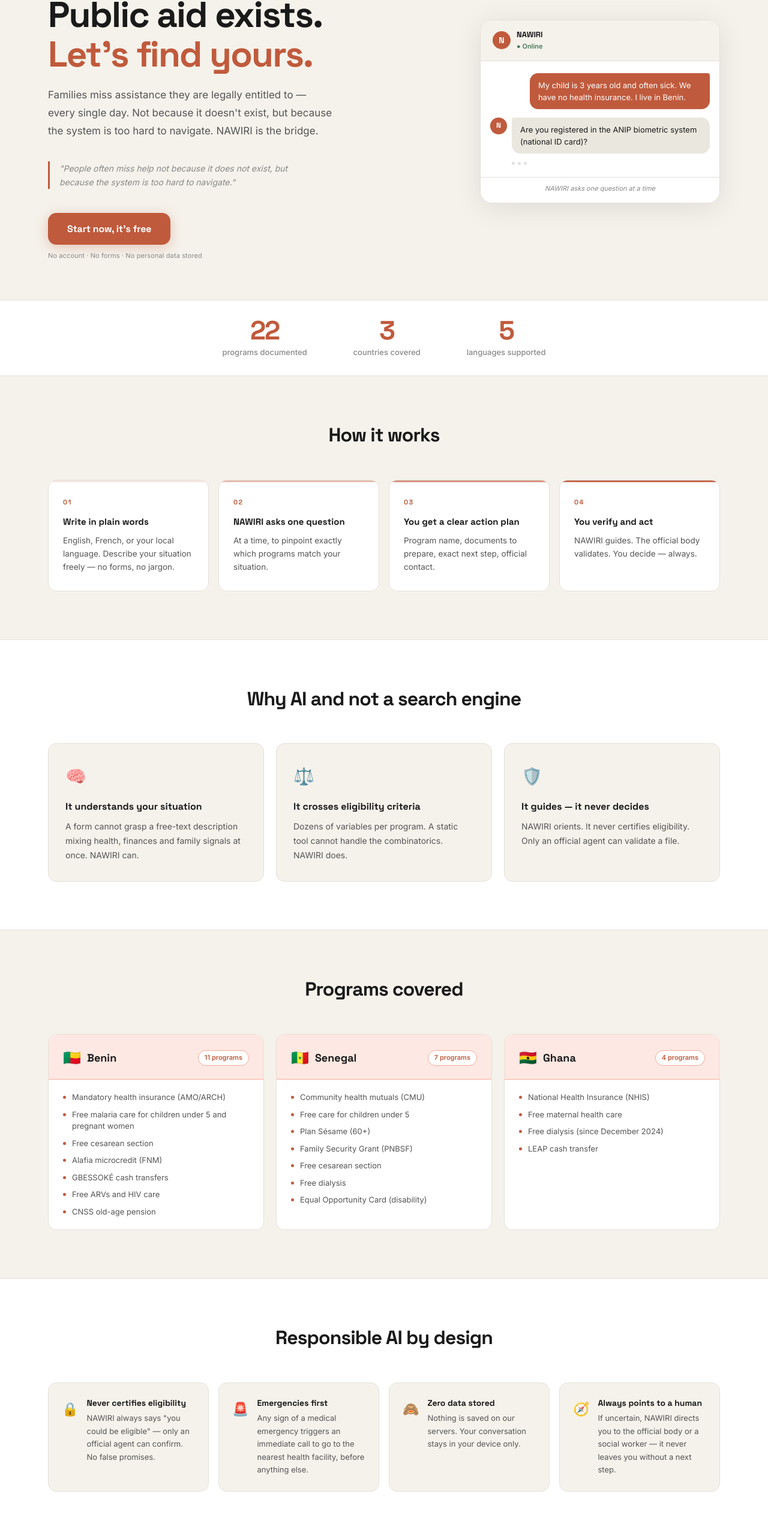
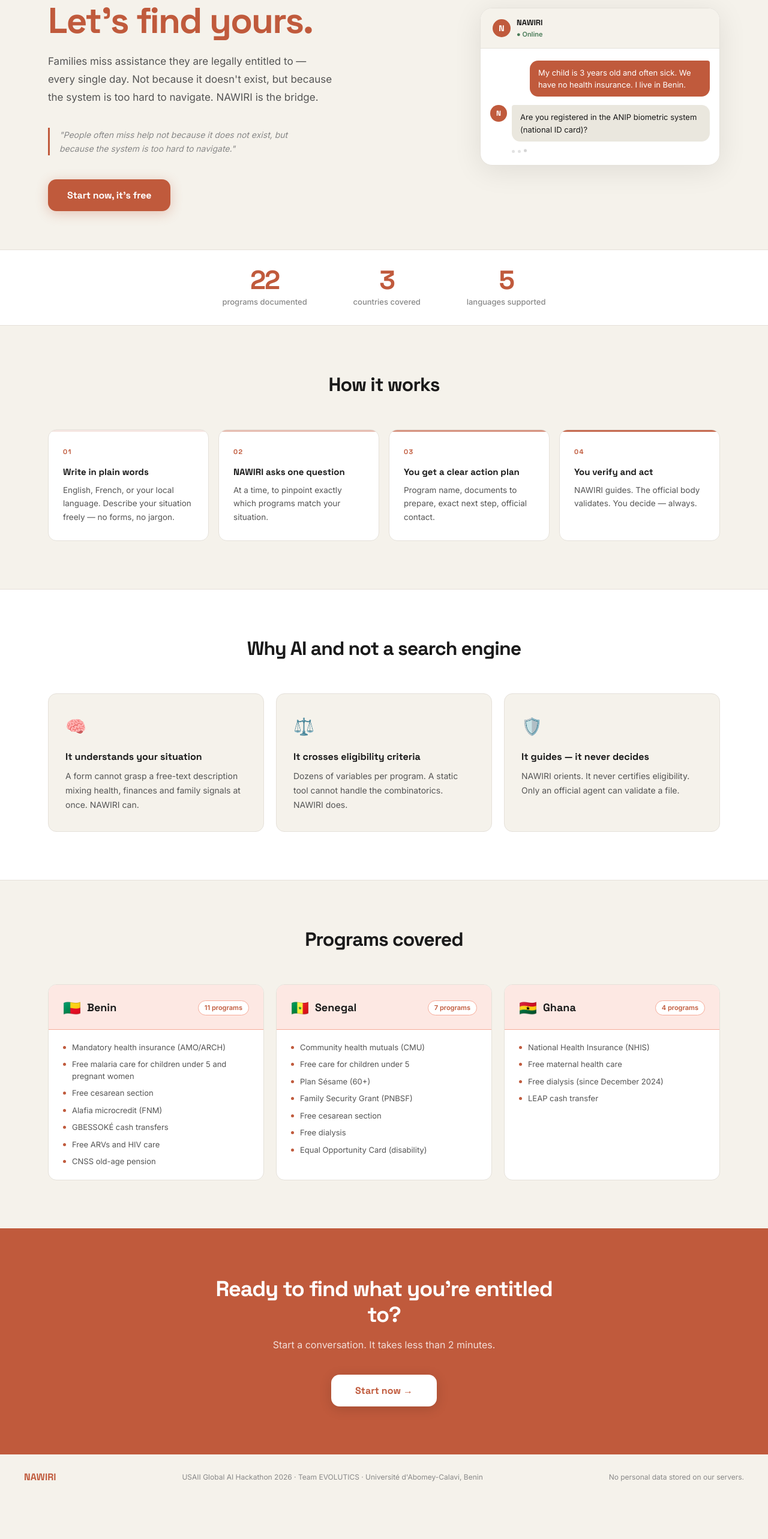
Before and after one commit to Bsh54/NAWIRI, a Next.js app: page / in a window 1280 px wide. Shown: the part 204-2770 px from the top of the page at 60% size. After the commit the page ends 2703 px from the top, so only its background shows below. Built offline with nearby package versions, Linux system fonts and the light colour scheme.

Commit message:
Landing: remove badge row, demo label, cta_sub lines, Responsible AI section

```diff
--- a/app/page.js
+++ b/app/page.js
@@ -175,18 +175,6 @@
 
           {/* Copy */}
           <div className="anim-fade-up" style={{ flex: "1 1 400px" }}>
-            <div style={{
-              display: "flex", alignItems: "center", gap: 8, marginBottom: 24,
-            }}>
-              <span style={{ fontSize: 20 }}>🇧🇯</span>
-              <span style={{ fontSize: 20 }}>🇸🇳</span>
-              <span style={{ fontSize: 20 }}>🇬🇭</span>
-              <span style={{ width: 1, height: 16, background: "var(--border)", margin: "0 4px" }} />
-              <span style={{ fontSize: 12, color: "var(--text-3)", fontWeight: 500 }}>
-                {t.nav_countries}
-              </span>
-            </div>
-
             <h1 style={{
               fontSize: "clamp(36px, 5vw, 60px)",
               color: "var(--text)", marginBottom: 20, lineHeight: 1.1,
@@ -227,9 +215,6 @@
             >
               {t.cta}
             </button>
-            <p style={{ fontSize: 11, color: "var(--text-3)", marginTop: 10, letterSpacing: "0.01em" }}>
-              {t.cta_sub}
-            </p>
           </div>
 
           {/* Chat demo mockup */}
@@ -308,15 +293,6 @@
               </div>
             </div>
 
-            {/* Demo label */}
-            <div style={{
-              padding: "10px 16px 14px",
-              borderTop: "1px solid var(--border-soft)",
-              fontSize: 11, color: "var(--text-3)",
-              fontStyle: "italic", textAlign: "center",
-            }}>
-              {t.demo_label}
-            </div>
           </div>
 
         </div>
@@ -497,47 +473,6 @@
         </div>
       </section>
 
-      {/* ── RESPONSIBLE AI ─────────────────────────────────────────────────── */}
-      <section style={{
-        padding: "80px clamp(16px, 4vw, 40px)",
-        background: "var(--bg-card)",
-        borderTop: "1px solid var(--border-soft)",
-      }}>
-        <div style={{ maxWidth: 1120, margin: "0 auto" }}>
-          <h2 style={{ fontSize: "clamp(24px, 3vw, 32px)", textAlign: "center", marginBottom: 56 }}>
-            {t.ai_title}
-          </h2>
-          <div style={{
-            display: "grid",
-            gridTemplateColumns: "repeat(auto-fit, minmax(240px, 1fr))",
-            gap: 16,
-          }}>
-            {t.ai_items.map((item, i) => (
-              <div key={i} style={{
-                padding: "24px 22px",
-                background: "var(--bg)",
-                border: "1px solid var(--border-soft)",
-                borderRadius: "var(--radius-lg)",
-                display: "flex", gap: 14, alignItems: "flex-start",
-              }}>
-                <span style={{ fontSize: 22, flexShrink: 0, marginTop: 2 }}>{item.icon}</span>
-                <div>
-                  <div style={{
-                    fontFamily: "'Space Grotesk', sans-serif",
-                    fontWeight: 700, fontSize: 14, color: "var(--text)", marginBottom: 6, lineHeight: 1.3,
-                  }}>
-                    {item.title}
-                  </div>
-                  <div style={{ fontSize: 13, color: "var(--text-2)", lineHeight: 1.65 }}>
-                    {item.desc}
-                  </div>
-                </div>
-              </div>
-            ))}
-          </div>
-        </div>
-      </section>
-
       {/* ── PRE-FOOTER CTA ─────────────────────────────────────────────────── */}
       <section style={{
         padding: "80px clamp(16px, 4vw, 40px)",
@@ -570,9 +505,6 @@
           >
             {t.cta2_btn}
           </button>
-          <p style={{ fontSize: 11, color: "rgba(255,255,255,0.55)", marginTop: 12, letterSpacing: "0.01em" }}>
-            {t.cta_sub}
-          </p>
         </div>
       </section>
 
```
